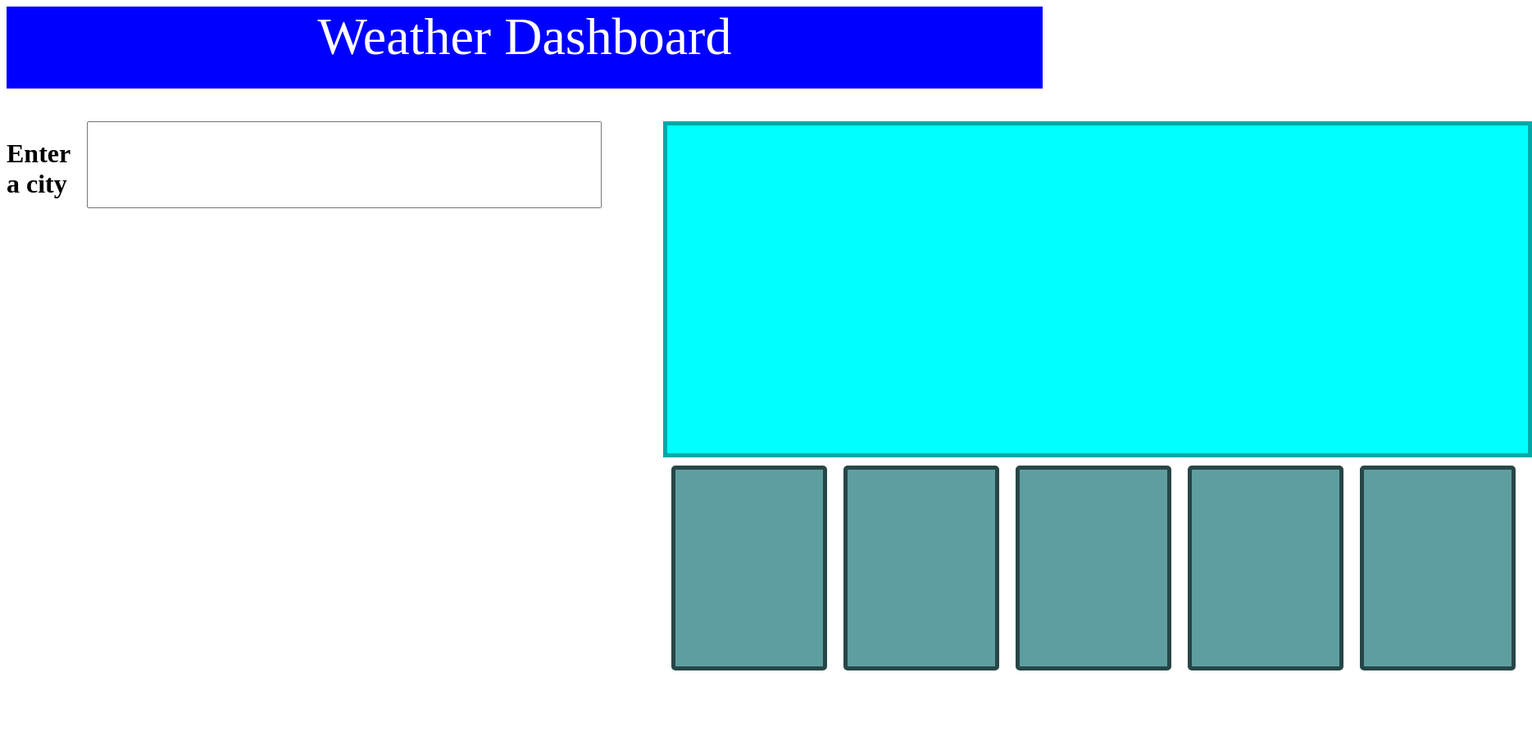
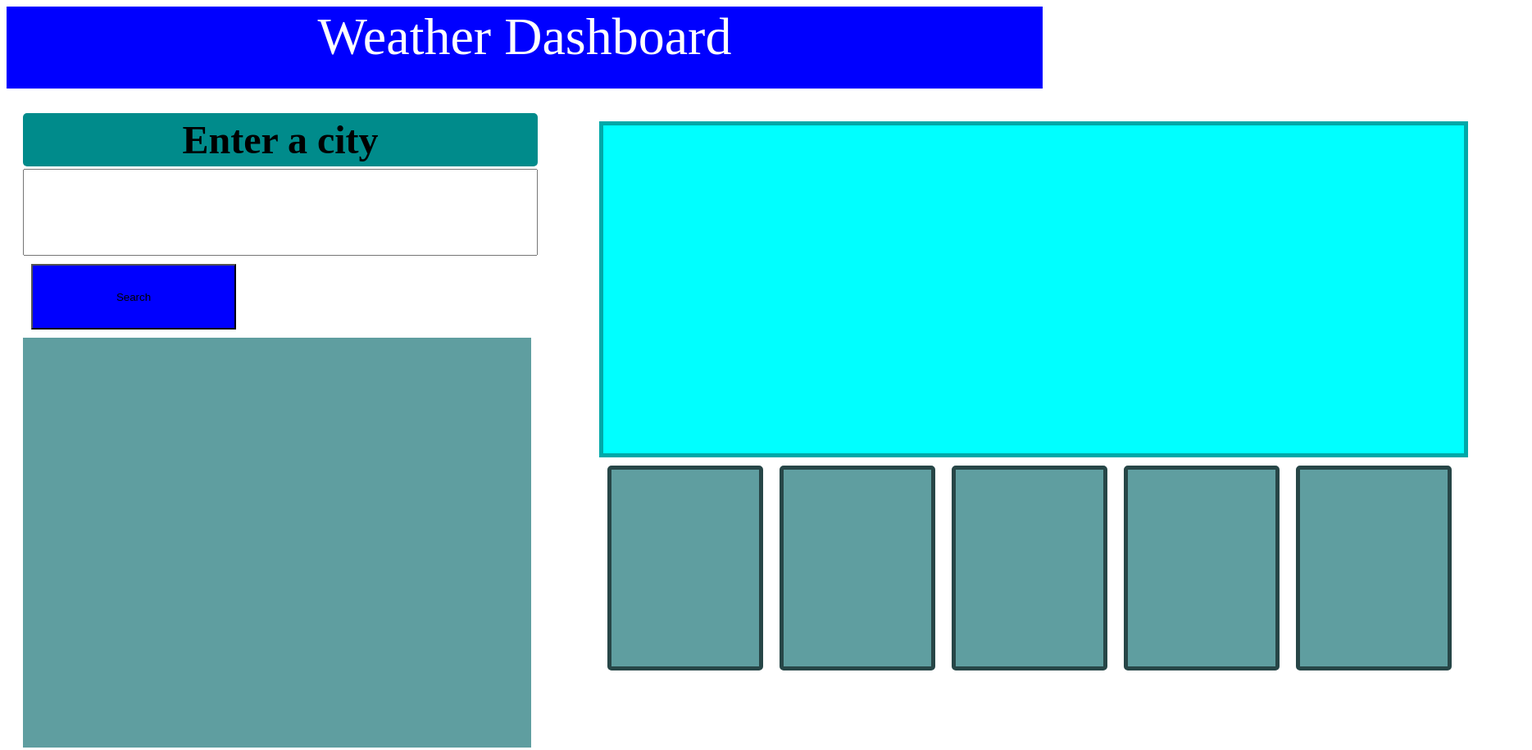
Before and after one commit to the-electro-punk/Weather-Forecast, a plain HTML site: page index.html in a window 1280 px wide. Shown: the whole page at 82% size, 1869 px wide, since content can reach past the window. Before the commit the page ends 836 px from the top, so only its background shows below. Drawn offline with Linux system fonts and the light colour scheme; files whose address does not match are found by name.

Commit message:
edditted search bar section

```diff
--- a/assets/css/Weather.css
+++ b/assets/css/Weather.css
@@ -11,17 +11,36 @@
     margin-top: 40px;
 }
 .search {
+    margin-left: 20px;
     display: flex;
+    flex-direction: column;
 
 }
+h2 {
+    font-size: 48px;
+    font-weight:bold;
+    text-align: center;
+    background-color:darkcyan;
+    padding:5px;
+    margin-top: -10px;
+    margin-bottom: 3px;
+    border-radius: 5px;
+}
 .searchBar {
-    margin-left: 20px;
     width: 620px;
     height: 100px;
     font-size: 48px;
 }
+.searchBTN {
+    margin: 10px;
+    width: 250px;
+    height: 80px;
+    background-color:blue;
+}
 .citySearch {
-
+    width: 620px;
+    height: 500px;
+    background-color: cadetblue;
 }
 /* .citySelect {
     margin-left: 40px;
--- a/index.html
+++ b/index.html
@@ -6,14 +6,15 @@
     <meta name="viewport" content="width=device-width, initial-scale=1.0">
     <title>WeatherForecast</title>
     <link rel="stylesheet" href="C:\Users\Ben\Desktop\_Coding BootCamp\_weeks lessons\week 6\Weather-Forecast\assets\css\Weather.css">
-    <script src="C:\Users\Ben\Desktop\_Coding BootCamp\_weeks lessons\week 6\Weather-Forecast\assets\js\weather.js"></script>
+    <script src="C:\Users\Ben\Desktop\_Coding BootCamp\_weeks lessons\week 6\Weather-Forecast\assets\js\weather.js" defer></script>
 </head>
 <body>
     <header class="header">Weather Dashboard</header>
     <div class="content">
         <div class="search">
-            <h1 class="searchHeader">Enter a city</h1>
+            <h2>Enter a city</h2>
             <input type="text" id="searchBar" class="searchBar">
+            <button id="searchBTN" class="searchBTN">Search</button>
             <div id="citySearch" class="citySearch"></div>
         </div>
         <!-- <div class="citySelect">
```
